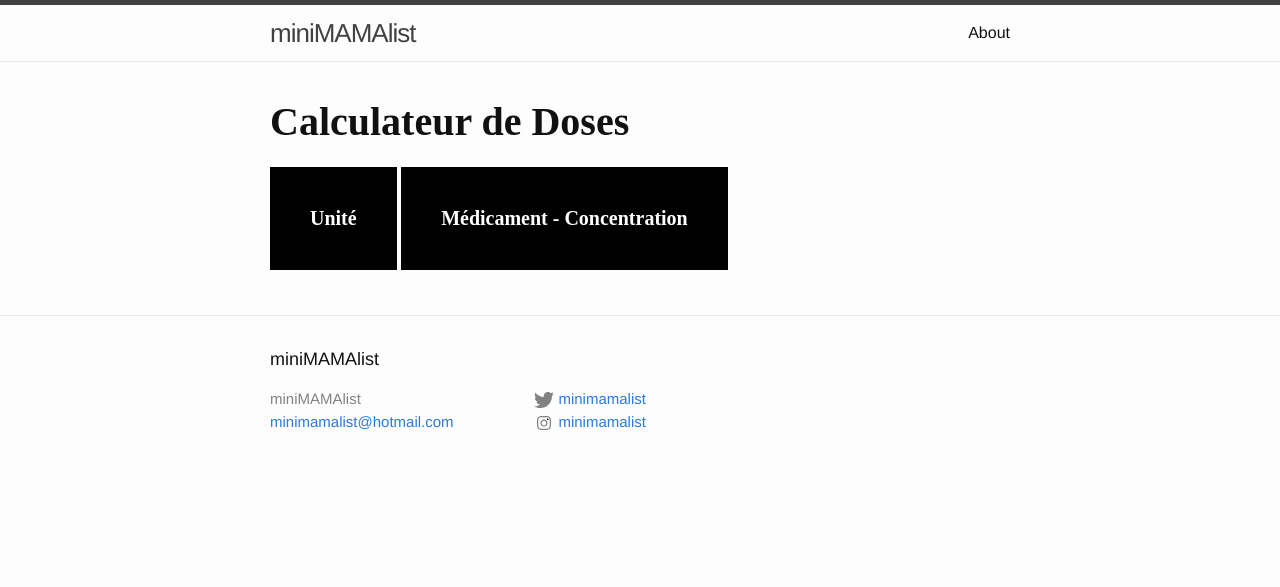
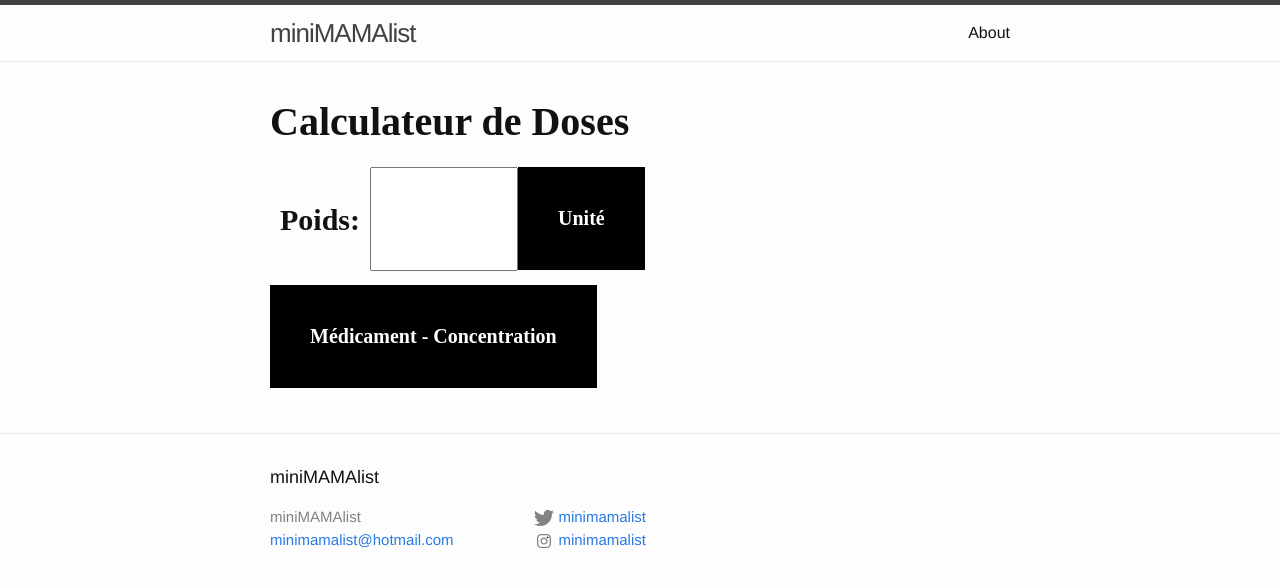
Before and after one commit to patrickboutin/patrickboutin.github.io, a Jekyll site: the page built from index.html, in a window 1280 px wide. Shown: the top 587 px of the page. Built offline with Jekyll 4.4.1, drawn with Linux system fonts in a browser that asks for light colours.

Commit message:
Update index.html

```diff
--- a/index.html
+++ b/index.html
@@ -9,10 +9,30 @@ layout: default
 <html>
 <head>
 <style>
+
 .page-heading {
     font-family: Ormont light;
     font-weight: 700;
     font-size: 40px;
+}
+
+label {
+    font-family: Ormont light;
+    font-weight: 700;
+    font-size: 30px;
+    padding: 30px 10px;
+    margin 10px 0;
+    float: left;
+}
+input[type=numeric] {
+    font-family: Ormont light;
+    font-weight: 700;
+    font-size: 48.8px;
+    width: 20%;
+    padding: 22px 20px;
+    margin: 8px 10;
+    box-sizing: border-box;
+    float: left;
 }
 .dropbtn {
     background-color: #000;
@@ -24,16 +44,13 @@ layout: default
     border: none;
     cursor: pointer;
 }
-
 .dropbtn:hover, .dropbtn:focus {
     background-color: #A9A9A9;
 }
-
 .dropdown {
     position: relative;
     display: inline-block;
 }
-
 .dropdown-content {
     display: none;
     position: relative;
@@ -45,16 +62,13 @@ layout: default
     box-shadow: 0px 8px 16px 0px rgba(0,0,0,0.2);
     z-index: 1;
 }
-
 .dropdown-content a {
     color: black;
     padding: 12px 16px;
     text-decoration: none;
     display: block;
 }
-
 .dropdown a:hover {background-color: #A9A9A9}
-
 .show {display:block;}
 </style>
 </head>
@@ -62,14 +76,21 @@ layout: default
 
 <!-- <h2>Clickable Dropdown</h2> -->
 <!--<p>Click on the button to open the dropdown menu.</p> -->
-
-<div class="dropdown">
+<div id="1">
+<form>
+  <label for="fname">Poids:</label>
+  <input type="numeric" id="fname" name="fname">
+</form>
+</div>
+<div id="2" class="dropdown">
 <button onclick="myFunction2()" class="dropbtn">Unité</button>
   <div id="myDropdown2" class="dropdown-content">
     <a href="kg">KG</a>
     <a href="lbs">LBS</a>
   </div>
 </div>
+<p>
+</p>
 <div class="dropdown">
   <button onclick="myFunction1()" class="dropbtn">Médicament - Concentration</button>
   <div id="myDropdown1" class="dropdown-content">
@@ -86,15 +107,12 @@ toggle between hiding and showing the dropdown content */
 function myFunction1() {
     document.getElementById("myDropdown1").classList.toggle("show");
 }
-
 function myFunction2() {
     document.getElementById("myDropdown2").classList.toggle("show");
 }
-
 // Close the dropdown if the user clicks outside of it
 window.onclick = function(event) {
   if (!event.target.matches('.dropbtn')) {
-
     var dropdowns = document.getElementsByClassName("dropdown-content");
     var i;
     for (i = 0; i < dropdowns.length; i++) {
```
